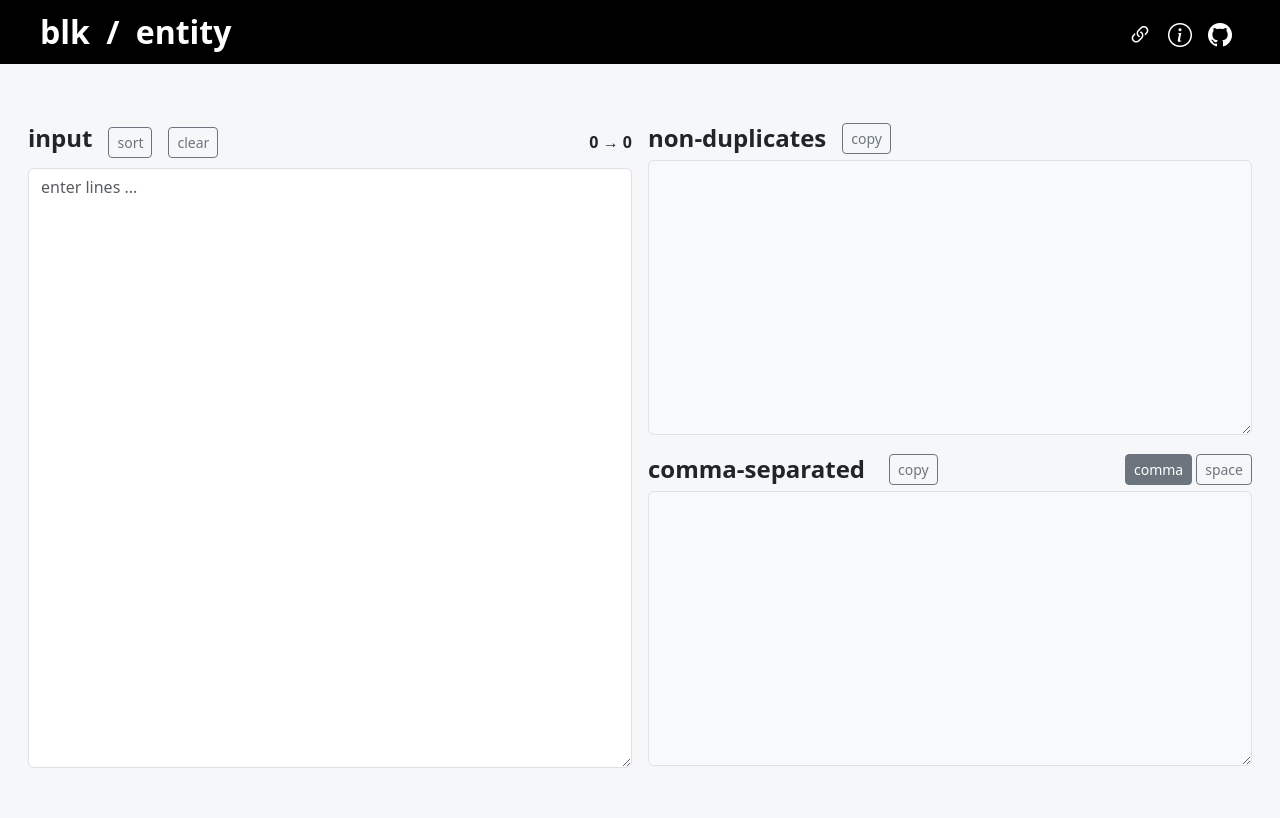
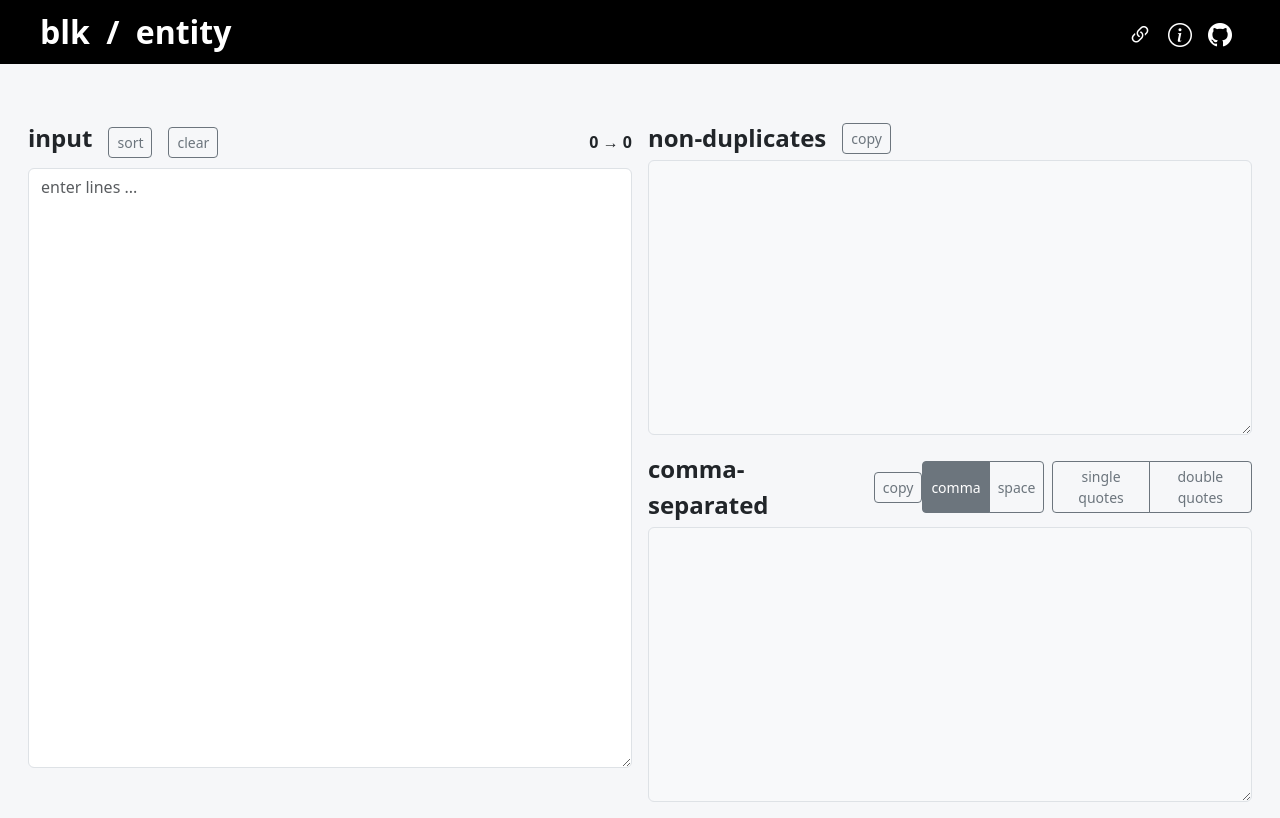
Before and after one commit to vchrombie/blk, a React (Vite) app: page /#/entity in a window 1280 px wide. Built offline with nearby package versions, Linux system fonts and the light colour scheme.

Commit message:
Add quote features in entity

```diff
--- a/src/pages/entity.jsx
+++ b/src/pages/entity.jsx
@@ -28,18 +28,22 @@ export default function Entity() {
   const [input, setInput] = useState("");
   const [sort, setSort] = useState(false);
   const [delim, setDelim] = useState(",");
+  const [quote, setQuote] = useState("");
 
   const { before, after, lines, delimited } = useMemo(() => {
     const items = split(input);
     let uniq = Array.from(new Set(items));
     if (sort) uniq = [...uniq].sort((a, b) => a.localeCompare(b));
+    const formatted = quote
+      ? uniq.map((item) => `${quote}${item}${quote}`)
+      : uniq;
     return {
       before: items.length,
       after: uniq.length,
       lines: uniq.join("\n"),
-      delimited: uniq.join(delim),
+      delimited: formatted.join(delim),
     };
-  }, [input, sort, delim]);
+  }, [input, sort, delim, quote]);
 
   return (
     <div className="container-fluid mt-3">
@@ -116,7 +120,8 @@ export default function Entity() {
                   copy
                 </button>
               </div>
-              <div className="d-flex gap-1">
+              <div className="d-flex gap-2">
+                <div className="btn-group">
                   <button
                     className={`btn btn-sm ${
                       delim === "," ? "btn-secondary" : "btn-outline-secondary"
@@ -134,6 +139,29 @@ export default function Entity() {
                     space
                   </button>
                 </div>
+                <div className="btn-group">
+                  <button
+                    className={`btn btn-sm ${
+                      quote === "'" ? "btn-secondary" : "btn-outline-secondary"
+                    }`}
+                    onClick={() =>
+                      setQuote((prev) => (prev === "'" ? "" : "'"))
+                    }
+                  >
+                    single quotes
+                  </button>
+                  <button
+                    className={`btn btn-sm ${
+                      quote === '"' ? "btn-secondary" : "btn-outline-secondary"
+                    }`}
+                    onClick={() =>
+                      setQuote((prev) => (prev === '"' ? "" : '"'))
+                    }
+                  >
+                    double quotes
+                  </button>
+                </div>
+              </div>
             </div>
             <textarea
               className="form-control bg-light"
```
Lines whose indentation alone changed are shown as unchanged.
